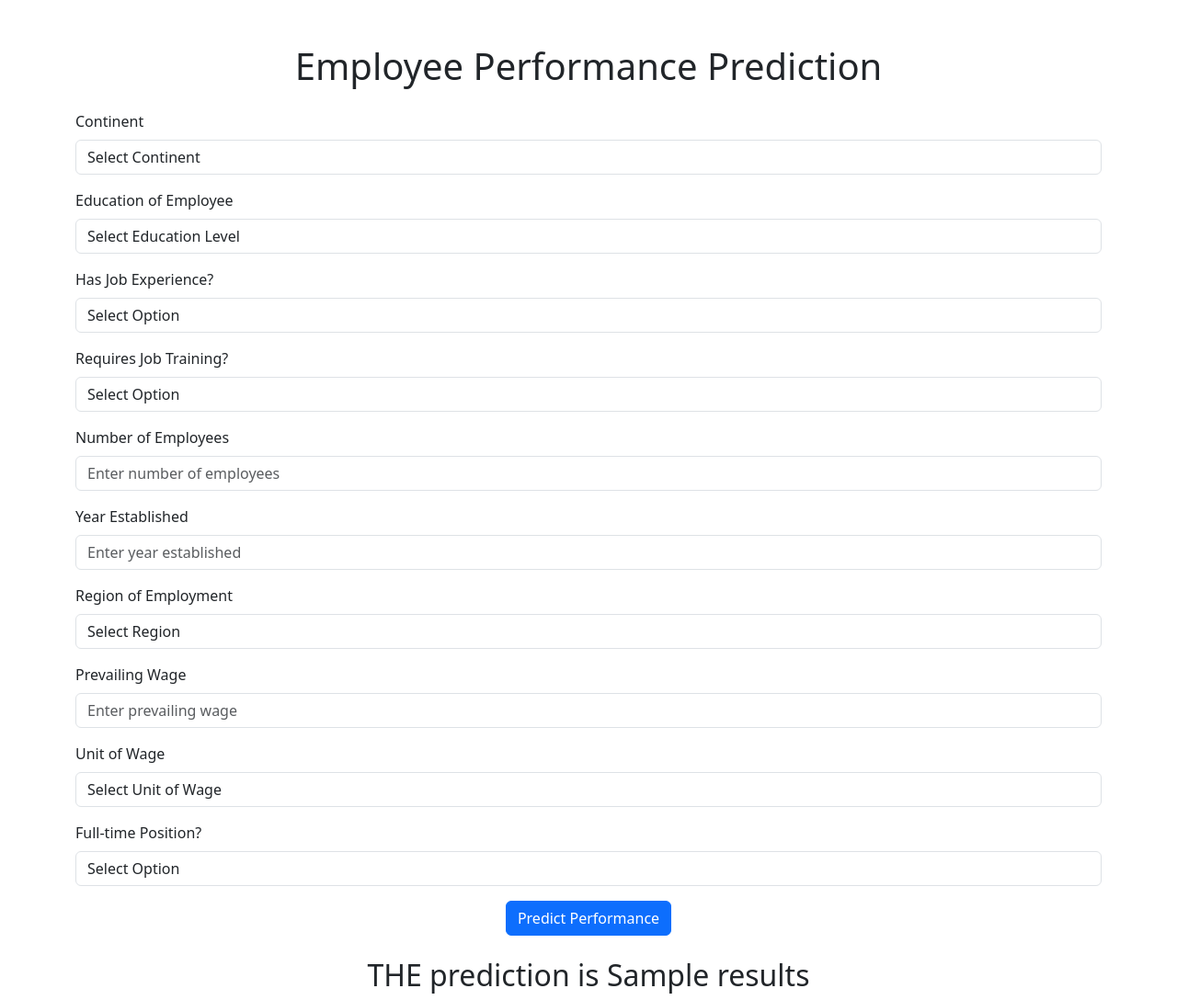
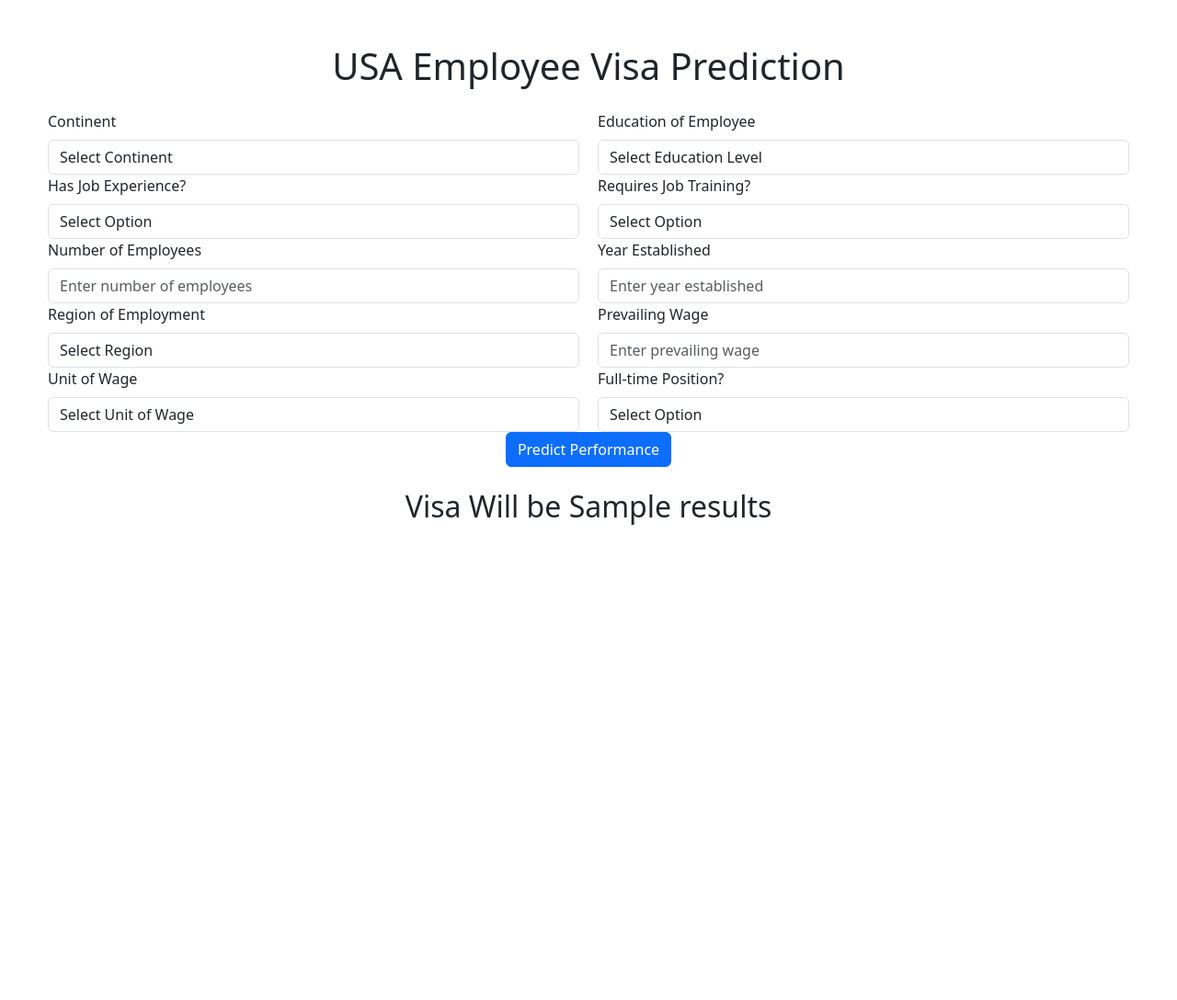
Before and after one commit to Rgarlay/Visa_Prediction, a Flask app: template templates/home.html in a window 1280 px wide. Shown: the whole page at 92% size. After the commit the page ends 571 px from the top, so only its background shows below. Run offline with Flask 3, Linux system fonts and the light colour scheme; the template is opened without the code that fills it: most values are stand-ins (such as "Sample title", 1, 10 or a date in 2020); some libraries are stand-ins or nearby versions.

Commit message:
Visa Prediction_complete

```diff
--- a/req.txt
+++ b/req.txt
@@ -7,5 +7,4 @@ tensorflow
 keras
 xgboost
 scipy
-tensorflow
 flask
--- a/src/pipelines/prediction_pipeline.py
+++ b/src/pipelines/prediction_pipeline.py
@@ -2,8 +2,7 @@ import sys
 import pandas as pd
 from ..exception import CustomException
 from ..utils import load_object
-import sklearn
-import dill
+
 
 
 class PredictPipeline:
--- a/templates/home.html
+++ b/templates/home.html
@@ -5,15 +5,33 @@
     <meta name="viewport" content="width=device-width, initial-scale=1.0">
     <title>Employee Performance Prediction</title>
     <link rel="stylesheet" href="https://cdnjs.cloudflare.com/ajax/libs/bootstrap/5.3.0/css/bootstrap.min.css">
+    <style>
+        /* Ensuring the form doesn't require scrolling */
+        .container {
+            max-width: 1200px;
+        }
+        .form-row {
+            display: flex;
+            flex-wrap: wrap;
+            gap: 20px;
+        }
+        .form-group {
+            flex: 1 0 48%; /* Make the inputs take up 48% of the width */
+        }
+        .form-control {
+            width: 100%;
+        }
+    </style>
 </head>
 <body>
     <div class="container mt-5">
         <div class="login">
-            <h1 class="text-center mb-4">Employee Performance Prediction</h1>
+            <h1 class="text-center mb-4">USA Employee Visa Prediction</h1>
             <form action="{{ url_for('predict_datapoint') }}" method="post">
 
+                <div class="form-row">
                     <!-- Continent -->
-                <div class="mb-3">
+                    <div class="form-group">
                         <label class="form-label">Continent</label>
                         <select class="form-control" name="continent" required>
                             <option selected disabled value="">Select Continent</option>
@@ -27,7 +45,7 @@
                     </div>
 
                     <!-- Education of Employee -->
-                <div class="mb-3">
+                    <div class="form-group">
                         <label class="form-label">Education of Employee</label>
                         <select class="form-control" name="education_of_employee" required>
                             <option selected disabled value="">Select Education Level</option>
@@ -37,9 +55,11 @@
                             <option value="Doctorate">Doctorate</option>
                         </select>
                     </div>
+                </div>
 
+                <div class="form-row">
                     <!-- Has Job Experience -->
-                <div class="mb-3">
+                    <div class="form-group">
                         <label class="form-label">Has Job Experience?</label>
                         <select class="form-control" name="has_job_experience" required>
                             <option selected disabled value="">Select Option</option>
@@ -49,7 +69,7 @@
                     </div>
 
                     <!-- Requires Job Training -->
-                <div class="mb-3">
+                    <div class="form-group">
                         <label class="form-label">Requires Job Training?</label>
                         <select class="form-control" name="requires_job_training" required>
                             <option selected disabled value="">Select Option</option>
@@ -57,21 +77,25 @@
                             <option value="N">No</option>
                         </select>
                     </div>
+                </div>
 
+                <div class="form-row">
                     <!-- Number of Employees -->
-                <div class="mb-3">
+                    <div class="form-group">
                         <label class="form-label">Number of Employees</label>
                         <input class="form-control" type="number" name="no_of_employees" placeholder="Enter number of employees" min="0" required>
                     </div>
 
                     <!-- Year Established -->
-                <div class="mb-3">
+                    <div class="form-group">
                         <label class="form-label">Year Established</label>
                         <input class="form-control" type="number" name="yr_of_estab" placeholder="Enter year established" min="1900" max="2024" required>
                     </div>
+                </div>
 
+                <div class="form-row">
                     <!-- Region of Employment -->
-                <div class="mb-3">
+                    <div class="form-group">
                         <label class="form-label">Region of Employment</label>
                         <select class="form-control" name="region_of_employment" required>
                             <option selected disabled value="">Select Region</option>
@@ -84,13 +108,15 @@
                     </div>
 
                     <!-- Prevailing Wage -->
-                <div class="mb-3">
+                    <div class="form-group">
                         <label class="form-label">Prevailing Wage</label>
                         <input class="form-control" type="number" name="prevailing_wage" placeholder="Enter prevailing wage" min="0" required>
                     </div>
+                </div>
 
+                <div class="form-row">
                     <!-- Unit of Wage -->
-                <div class="mb-3">
+                    <div class="form-group">
                         <label class="form-label">Unit of Wage</label>
                         <select class="form-control" name="unit_of_wage" required>
                             <option selected disabled value="">Select Unit of Wage</option>
@@ -102,13 +128,14 @@
                     </div>
 
                     <!-- Full-time Position -->
-                <div class="mb-3">
+                    <div class="form-group">
                         <label class="form-label">Full-time Position?</label>
                         <select class="form-control" name="full_time_position" required>
                             <option selected disabled value="">Select Option</option>
                             <option value="Y">Yes</option>
                             <option value="N">No</option>
                         </select>
+                    </div>
                 </div>
 
                 <!-- Submit Button -->
@@ -119,7 +146,7 @@
 
             <!-- Prediction Results -->
             <h2 class="text-center mt-4">
-                THE prediction is {{ results }}
+                Visa Will be {{ results }}
             </h2>
         </div>
     </div>
```
Also changed, not shown: 3 other files. Lines whose indentation alone changed are shown as unchanged.
